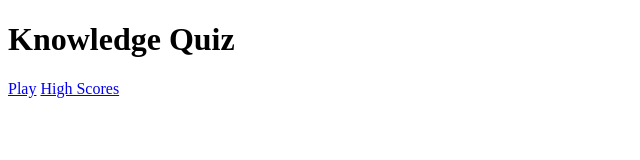
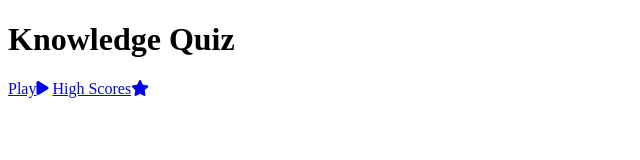
Before and after one commit to MRWaelGhandoura/Quiz-Knowledge, a plain HTML site: page index.html in a window 1280 px wide. Shown: the full height of the page, 0-640 px from the left. Drawn offline with Linux system fonts and the light colour scheme; files that its build step writes are made by us from their sources.

Commit message:
adding font awesome icons to play and high score buttons

```diff
--- a/index.html
+++ b/index.html
@@ -6,13 +6,14 @@
     <meta name="viewport" content="width=device-width, initial-scale=1.0">
     <title>Home Page</title>
     <link rel="stylesheet" href="style.css">
+    <script src="https://kit.fontawesome.com/37c8049ded.js" crossorigin="anonymous"></script>
 </head>
 <body>
     <div class="container">
         <div id="home" class="flex-column flex-center">
             <h1>Knowledge Quiz</h1>
-            <a href="/game.html" class="btn">Play</a>
-            <a href="/highscores.html" id="highscore-btn" class="btn">High Scores</a>
+            <a href="/game.html" class="btn">Play<i class="fa-solid fa-play"></i></a>
+            <a href="/highscores.html" id="highscore-btn" class="btn">High Scores<i class="fa-solid fa-star"></i></a>
         </div>
     </div>
 </body>
```
